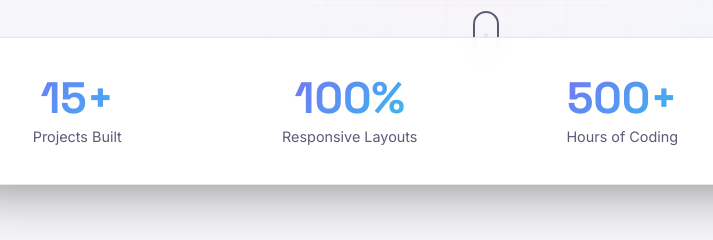
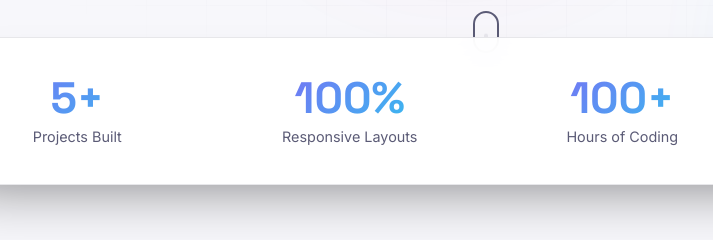
Before and after one commit to abrilo58/personal_portfolio, a plain HTML site: page index.html in a window 1280 px wide. Shown: the part 715-955 px from the top of the page, 154-867 px from the left. Drawn offline with nearby package versions, Linux system fonts and the light colour scheme.

Commit message:
Set stats to starter levels
Projects Built 15+ -> 5+ and Hours of Coding 500+ -> 100+.

Co-Authored-By: Claude Opus 5.5 <noreply@anthropic.com>

```diff
--- a/index.html
+++ b/index.html
@@ -146,7 +146,7 @@
           <div class="stats-card reveal">
             <div class="row g-4 text-center">
               <div class="col-6 col-md-3">
-                <div class="stat-number"><span class="counter" data-count="15">15</span>+</div>
+                <div class="stat-number"><span class="counter" data-count="5">5</span>+</div>
                 <p class="stat-label">Projects Built</p>
               </div>
               <div class="col-6 col-md-3">
@@ -154,7 +154,7 @@
                 <p class="stat-label">Responsive Layouts</p>
               </div>
               <div class="col-6 col-md-3">
-                <div class="stat-number"><span class="counter" data-count="500">500</span>+</div>
+                <div class="stat-number"><span class="counter" data-count="100">100</span>+</div>
                 <p class="stat-label">Hours of Coding</p>
               </div>
               <div class="col-6 col-md-3">
```
